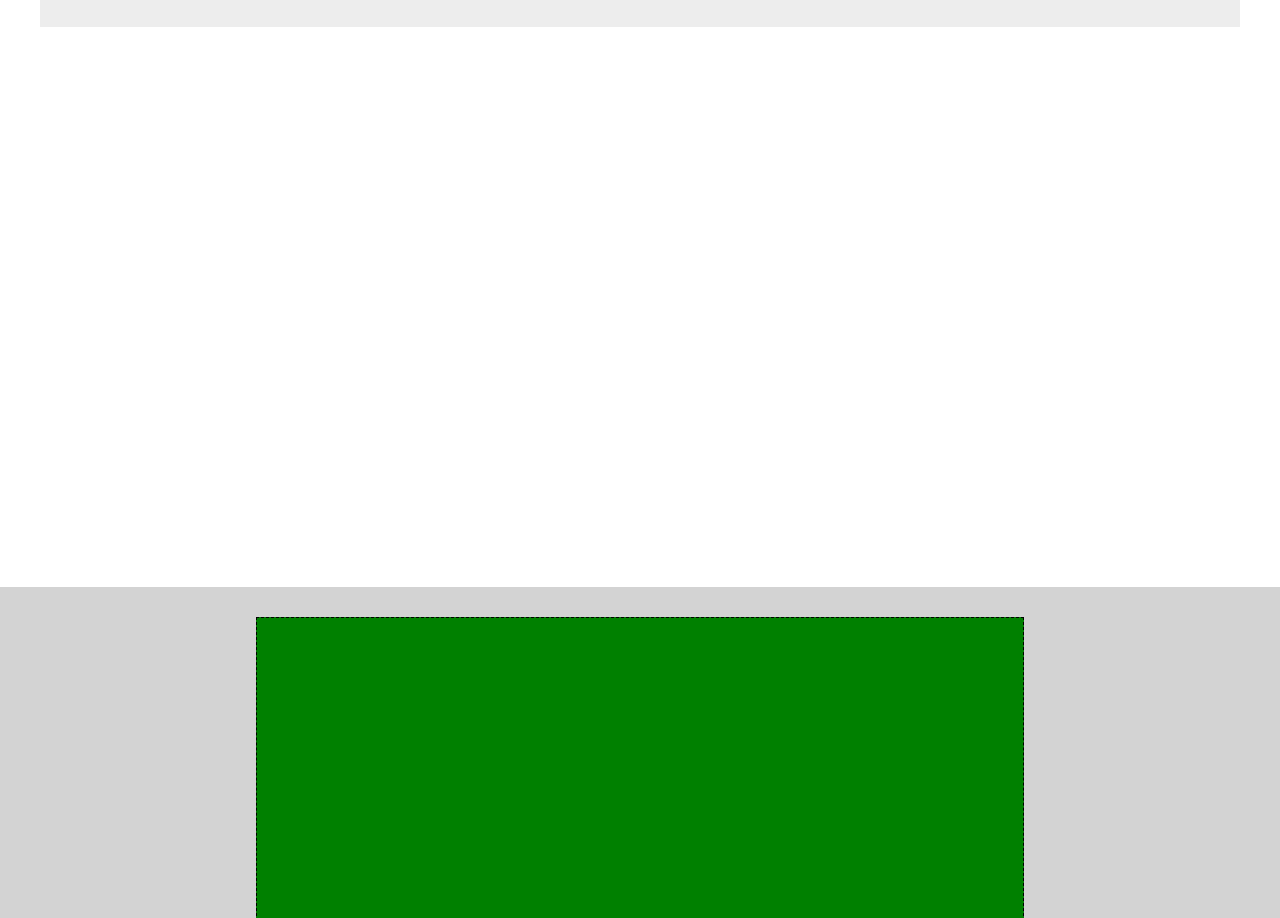
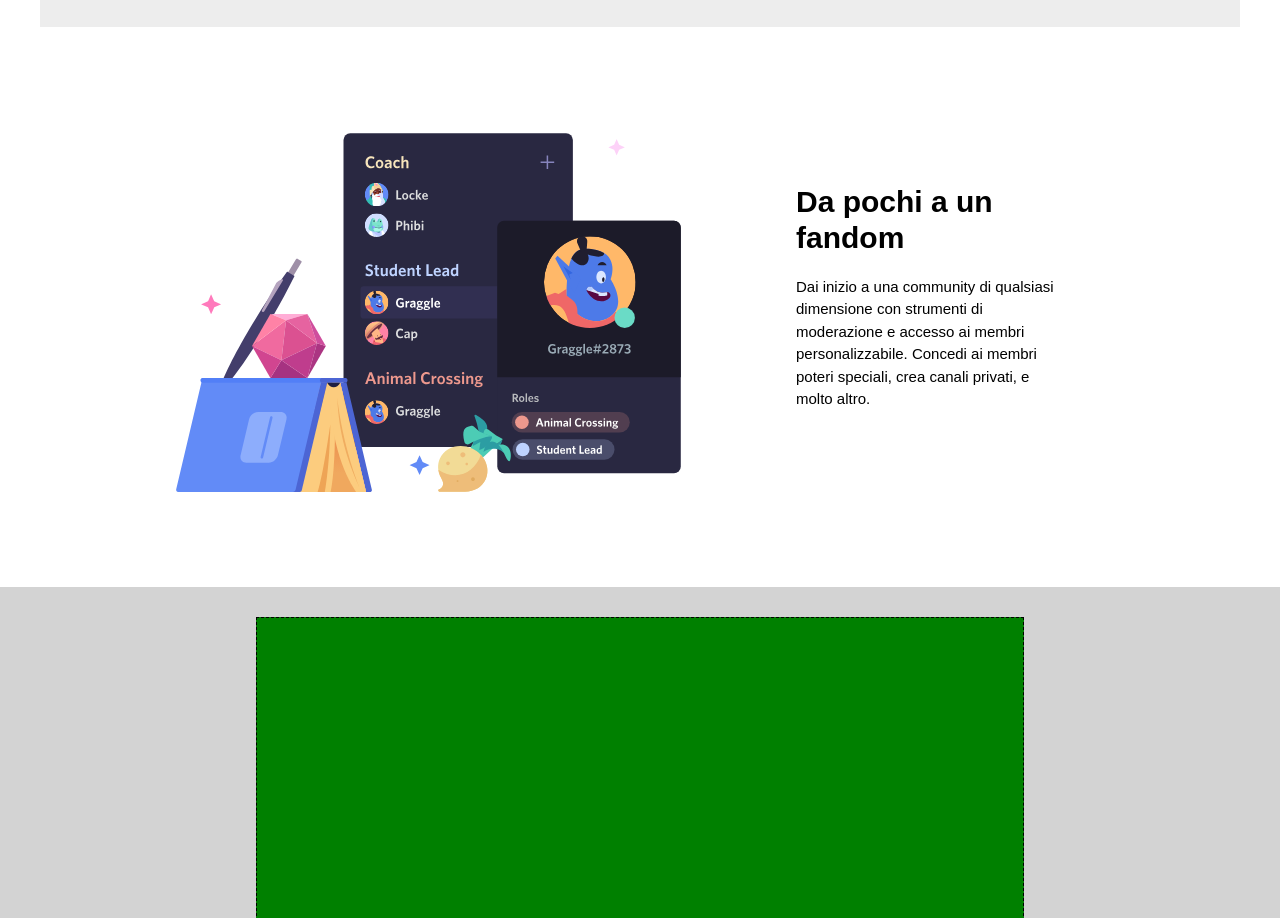
Before and after one commit to annaritadituri/htmlcss-discord, a plain HTML site: page index.html in a window 1280 px wide. Shown: the part 1513-2431 px from the top of the page. Drawn offline with Linux system fonts and the light colour scheme; a web font is replaced by a local one.

Commit message:
Added two columns layout

```diff
--- a/index.html
+++ b/index.html
@@ -77,8 +77,13 @@
         <!--Sezione due colonne backgroud bianco-->
         <div class="half-container-white">
             <div class="row">
-                <div class="col-60"></div>
-                <div class="col-40"></div>
+                <div class="col-60">
+                    <img src="./img/item3.svg" alt="">
+                </div>
+                <div class="col-40">
+                    <h2>Da pochi a un fandom</h2>
+                    <p>Dai inizio a una community di qualsiasi dimensione con strumenti di moderazione e accesso ai membri personalizzabile. Concedi ai membri poteri speciali, crea canali privati, e molto altro.</p>
+                </div>
             </div>
         </div>
 
```
